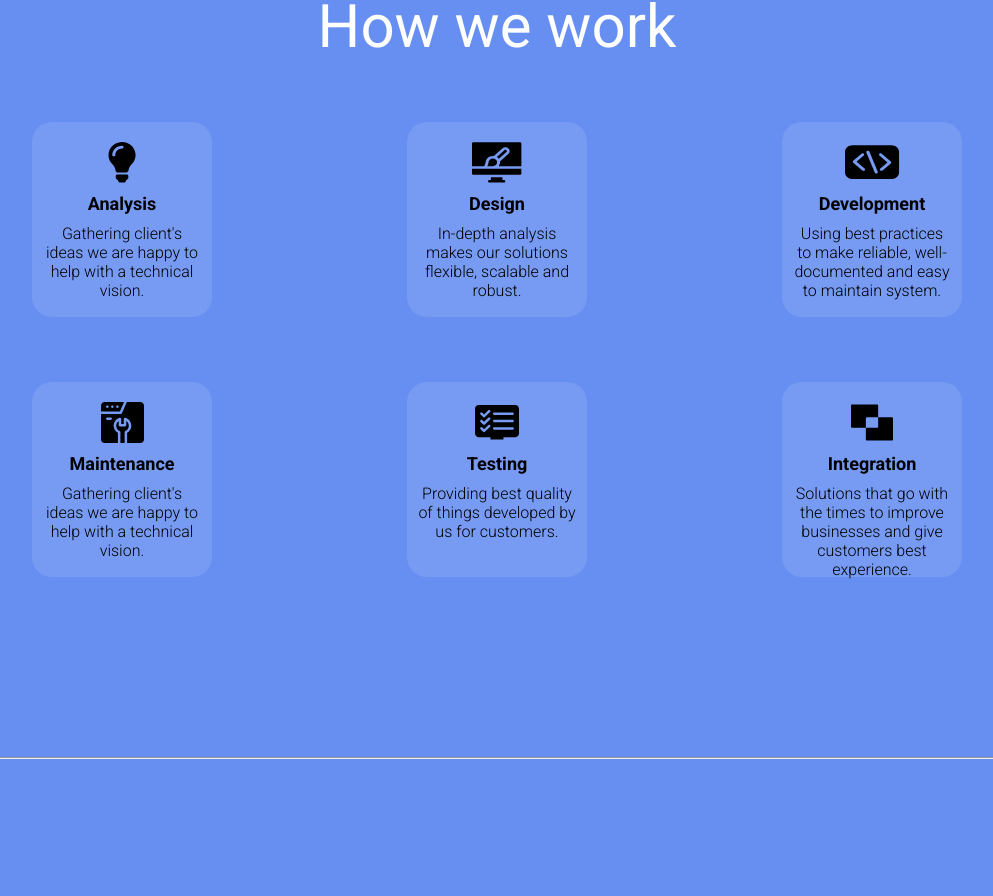
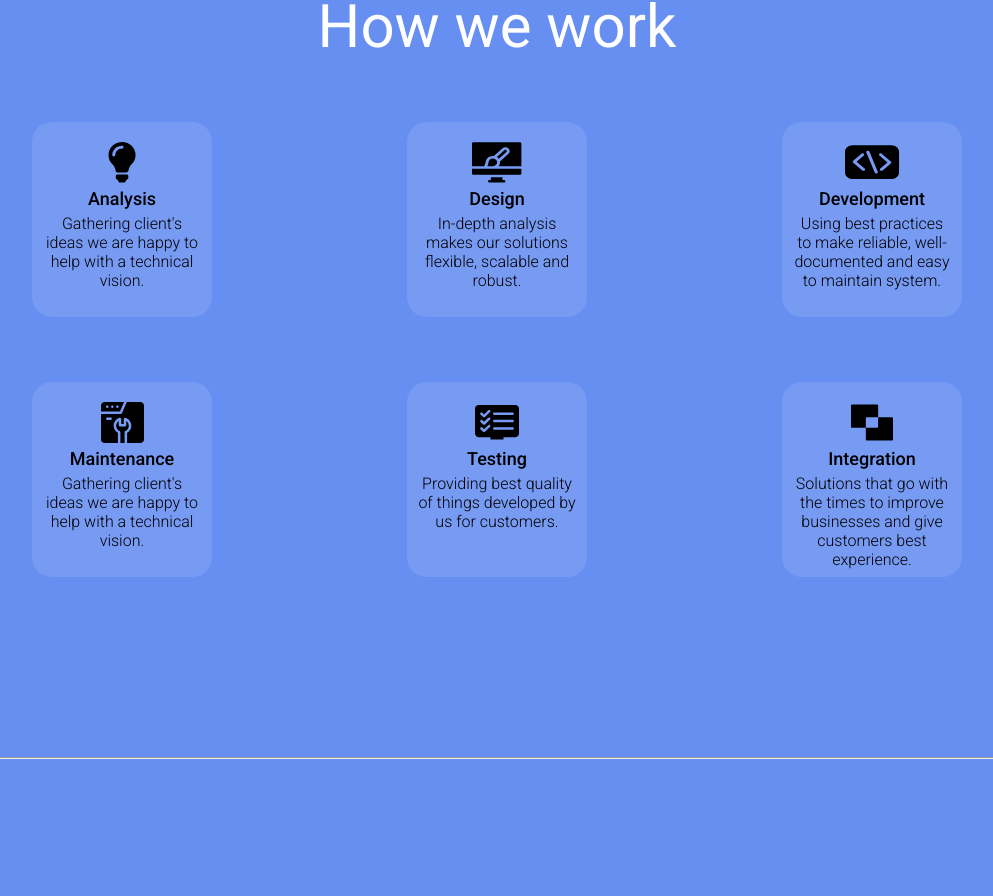
Before and after one commit to Rinnayb/landing_live_streaming, a website built with Parcel: page index.html in a window 1280 px wide. Shown: the part 958-1854 px from the top of the page, without its empty margins (143-1136 px from the left). Built offline with nearby package versions, Linux system fonts and the light colour scheme.

Commit message:
fix column-gap flex for info-card and fix font size for mob adaptive

```diff
--- a/styles/_cards.scss
+++ b/styles/_cards.scss
@@ -8,7 +8,7 @@
     padding: 20px 10px 0;
     border-radius: 20px;
     background-color: color.adjust(v.$color_white, $alpha: -0.9);
-    @include m.d-flex(start, center, nowrap, column, 0, 10px);
+    @include m.d-flex(start, center, nowrap, column, 0, 5px);
 
     &__icon {
         width: 25px;
@@ -19,13 +19,12 @@
     }
 
     &__title {
-        @include m.font(18px, 5a00, v.$color_black);
+        @include m.font(18px, 500, v.$color_black);
     }
 
     &__desc {
         @include m.font(16px, 300, v.$color_black);
         text-align: center;
-
     }
 
     &:hover {
@@ -42,6 +41,8 @@
         }
     }
 
+
+
     @media (max-width: v.$media_min) {
         width: 140px;
         height: 170px;
@@ -51,7 +52,7 @@
         }
 
         &__desc {
-            @include m.font(16px, 300, v.$color_black);
+            @include m.font(11px, 300, v.$color_black);
         }
     }
 }
```
Also changed, not shown: dist/index.css, 1 other file.
